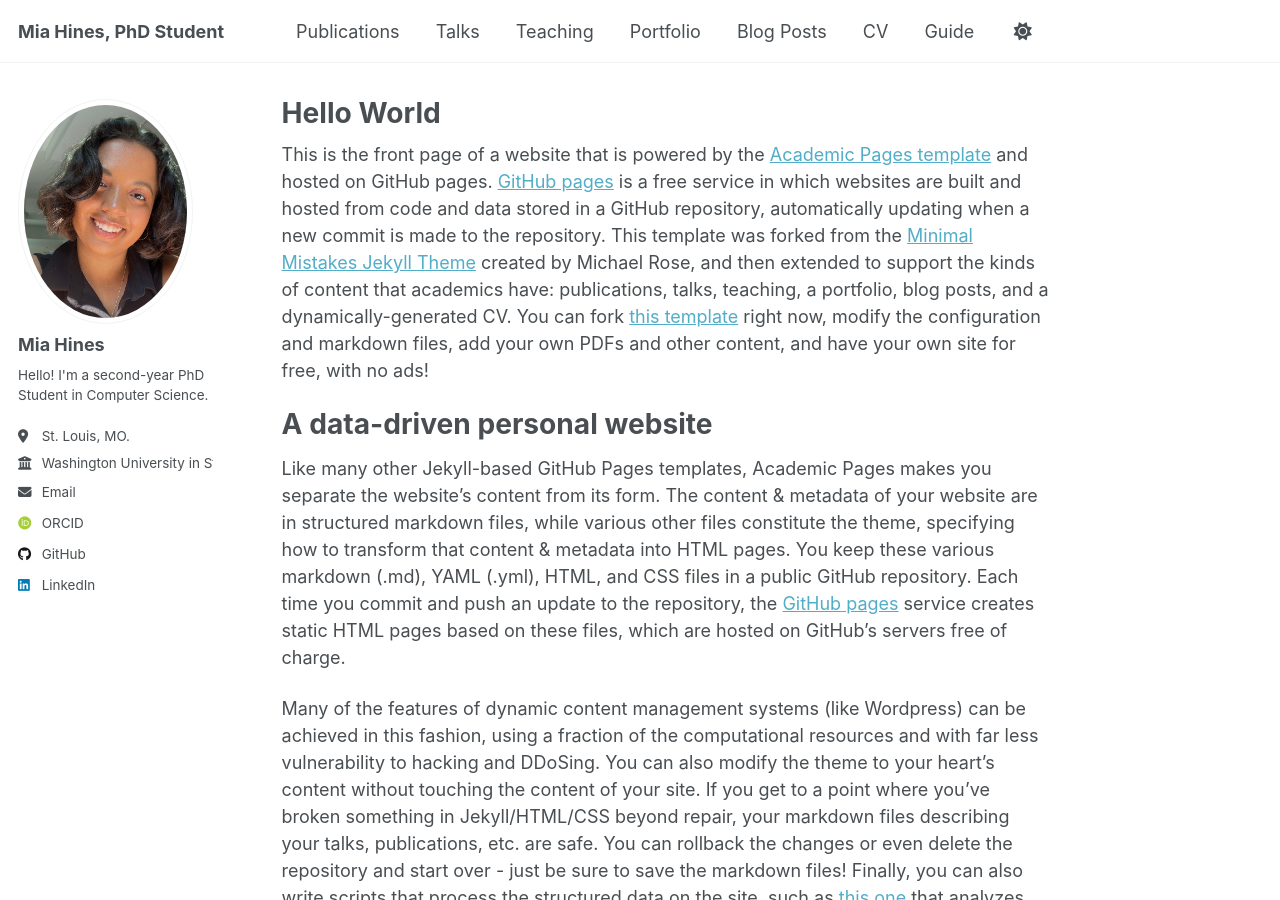
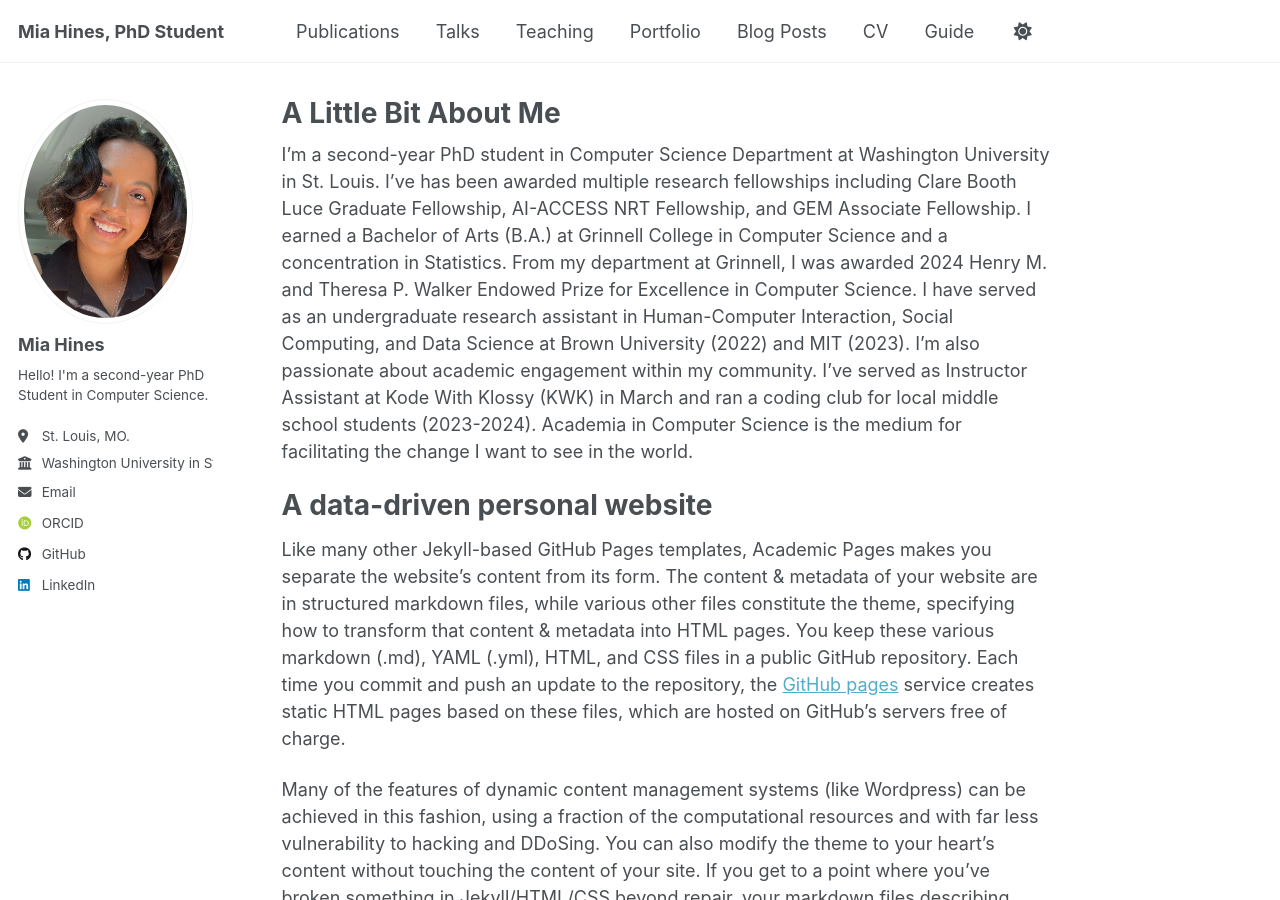
Before and after one commit to MiaHines/miahines.github.io, a Jekyll site: the page built from _pages/about.md, in a window 1280 px wide and 900 px high. Built offline with Jekyll 4.4.1, drawn with Linux system fonts in a browser that asks for light colours; some web fonts are replaced.

Commit message:
about section draft

```diff
--- a/_pages/about.md
+++ b/_pages/about.md
@@ -1,13 +1,14 @@
 ---
 permalink: /
-title: "Hello World"
+title: "A Little Bit About Me"
 author_profile: true
 redirect_from:
   - /about/
   - /about.html
 ---
 
-This is the front page of a website that is powered by the [Academic Pages template](https://github.com/academicpages/academicpages.github.io) and hosted on GitHub pages. [GitHub pages](https://pages.github.com) is a free service in which websites are built and hosted from code and data stored in a GitHub repository, automatically updating when a new commit is made to the repository. This template was forked from the [Minimal Mistakes Jekyll Theme](https://mmistakes.github.io/minimal-mistakes/) created by Michael Rose, and then extended to support the kinds of content that academics have: publications, talks, teaching, a portfolio, blog posts, and a dynamically-generated CV. You can fork [this template](https://github.com/academicpages/academicpages.github.io) right now, modify the configuration and markdown files, add your own PDFs and other content, and have your own site for free, with no ads!
+ I'm a second-year PhD student in Computer Science Department at Washington University in St. Louis. I've has been awarded multiple research fellowships including Clare Booth Luce Graduate Fellowship, AI-ACCESS NRT Fellowship, and GEM Associate Fellowship. I earned a Bachelor of Arts (B.A.) at Grinnell College in Computer Science and a concentration in Statistics. From my department at Grinnell, I was awarded 2024 Henry M. and Theresa P. Walker Endowed Prize for Excellence in Computer Science. I have served as an undergraduate research assistant in Human-Computer Interaction, Social Computing, and Data Science at Brown University (2022) and MIT (2023). I'm also passionate about academic engagement within my community. I've served as Instructor Assistant at Kode With Klossy (KWK) in March and ran a coding club for local middle school students (2023-2024). Academia in Computer Science is the medium for facilitating the change I want to see in the world.
+
 
 A data-driven personal website
 ======
```
